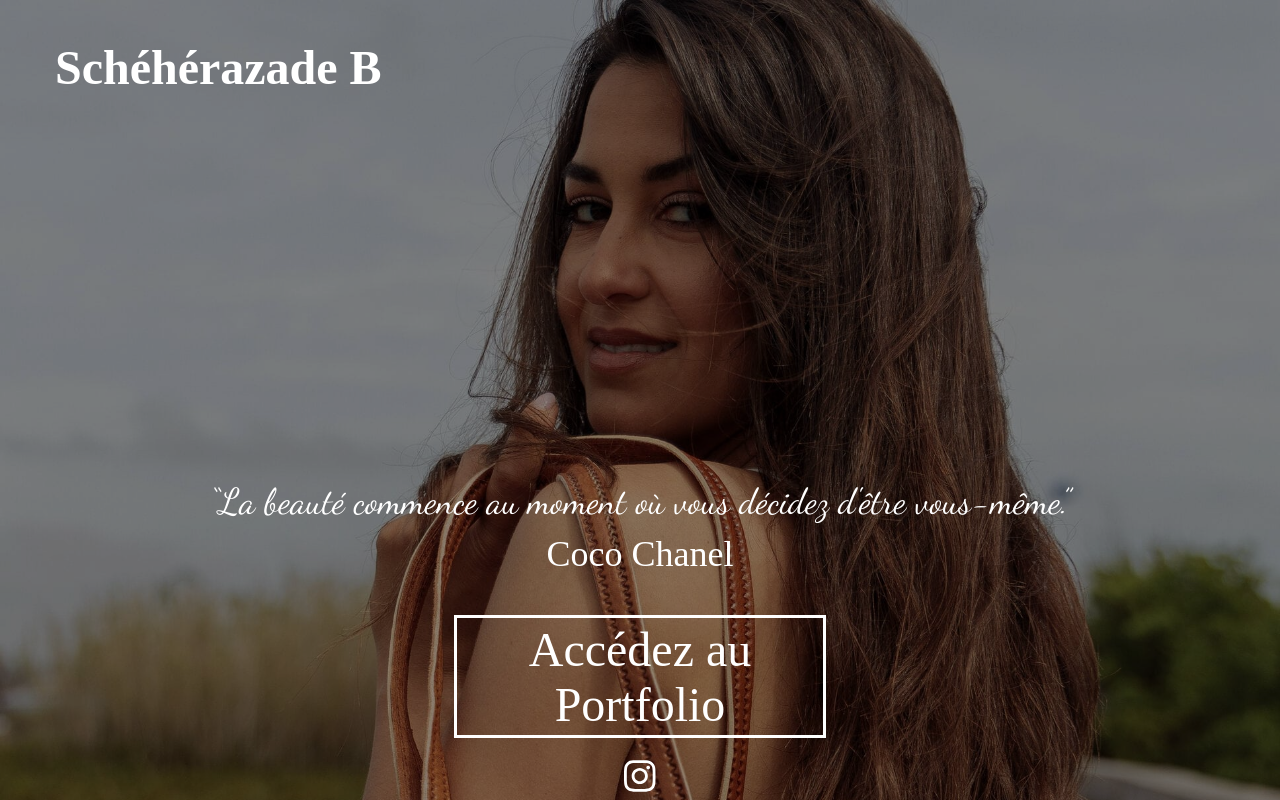
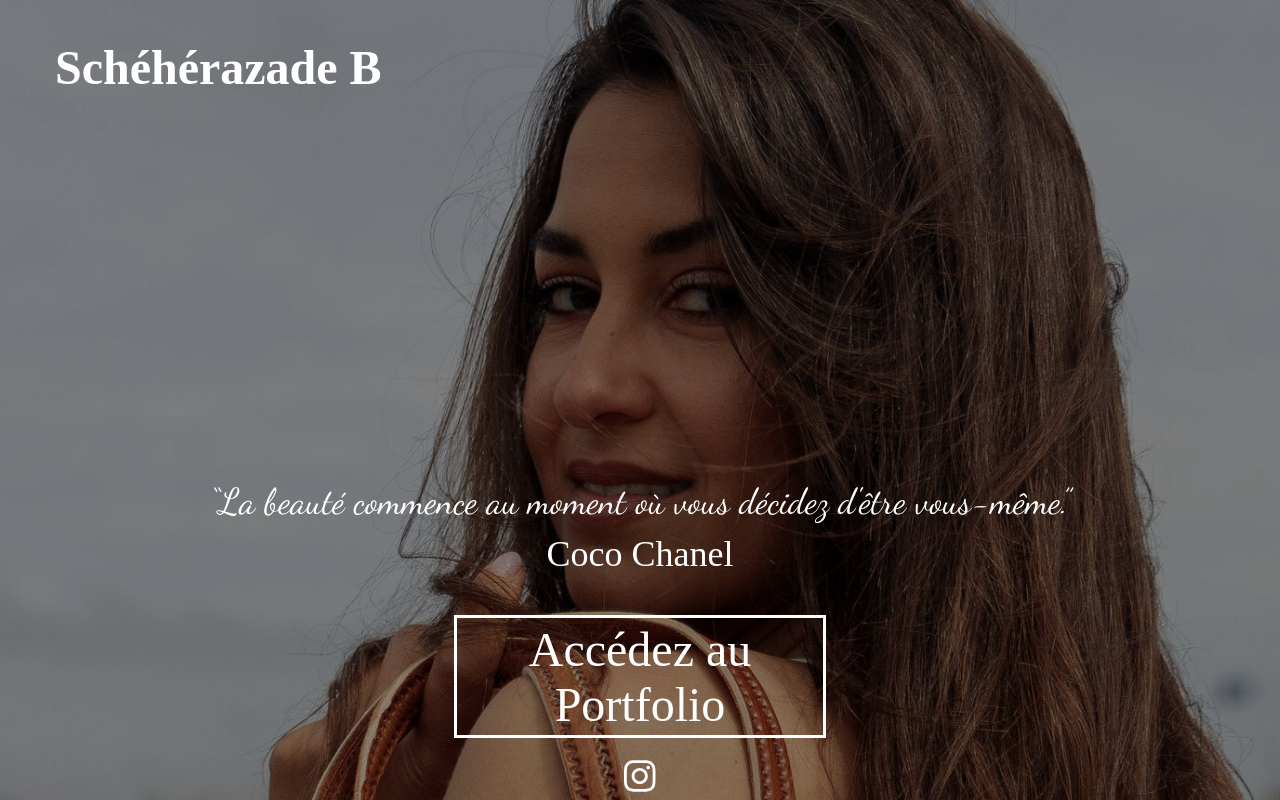
Before and after one commit to alixfanny/v2.scheherazade, a React (Create React App) app: page / in a window 1280 px wide. Built offline with nearby package versions, Linux system fonts and the light colour scheme; a web font is replaced by a local one.

Commit message:
change carousel images sizing to adapt automatically to screen size

```diff
--- a/src/css/composent/carrousel.css
+++ b/src/css/composent/carrousel.css
@@ -3,14 +3,6 @@
   text-decoration: none;
   color: #4C3D3D;
   font-weight: 700;
-}
-
-body {
-  margin: 0;
-}
-
-button {
-  display: none;
 }
 
 img {
@@ -22,8 +14,42 @@ img {
     height: 100vh;
   }
 }
-@media only screen and (min-width: 481px) and (max-width: 768px) {
+@media only screen and (min-width: 481px) and (max-width: 900px) {
   img {
     height: 100vh;
   }
+}
+
+.slick-slider,
+.slick-list,
+.slick-track,
+.slick-slide,
+.slick-slide > div,
+.slick-slide > div > div {
+  min-height: 100vh;
+}
+
+.slick-slide > div > div {
+  overflow: hidden;
+  position: relative;
+}
+.slick-slide > div > div > img {
+  min-height: 100%;
+  min-width: 100%;
+  max-height: 150%;
+  max-width: 150%;
+  width: auto;
+  height: auto;
+  position: absolute;
+  left: 50%;
+  top: 0;
+  transform: translateX(-50%);
+}
+
+body {
+  margin: 0;
+}
+
+button {
+  display: none;
 }/*# sourceMappingURL=carrousel.css.map */
--- a/src/css/composent/carrousel.scss
+++ b/src/css/composent/carrousel.scss
@@ -1,12 +1,5 @@
 @import '../variables.scss';
 
-body{
-    margin: 0;
-}
-
-button{
-    display: none;
-}
 
 img{
     width: 100%;
@@ -21,3 +14,41 @@ img{
         height: 100vh;
     }
 }
+
+
+.slick-slider,
+.slick-list,
+.slick-track,
+.slick-slide,
+.slick-slide > div,
+.slick-slide > div > div {
+    min-height: 100vh;
+}
+
+.slick-slide > div > div {
+    overflow: hidden;
+    position: relative;
+
+    & > img {
+        min-height: 100%;
+        min-width: 100%;
+        max-height: 150%;
+        max-width: 150%;
+        width: auto;
+        height: auto;
+        position: absolute;
+        left: 50%;
+        top: 0;
+        transform: translateX(-50%);
+
+    }
+}
+
+
+body{
+    margin: 0;
+}
+
+button{
+    display: none;
+}
```
Also changed, not shown: 1 other file (tests, documents, lock files or other folders).
